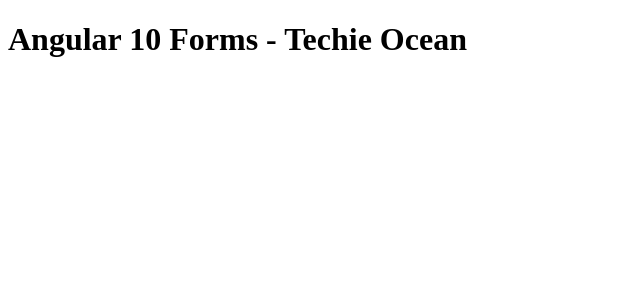
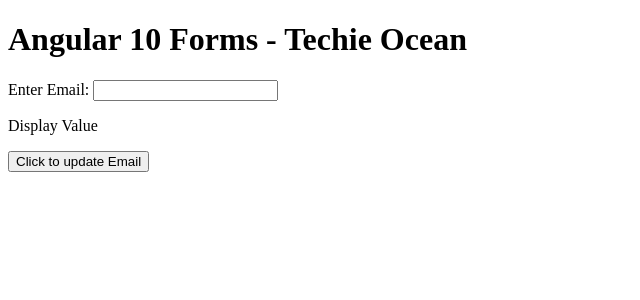
Before and after one commit to johnnycowboy3033/Angular-10-Forms-Techie-Ocean, an Angular app: page / in a window 1280 px wide. Shown: the top 300 px of the page, without its empty margins (0-640 px from the left). Built offline with nearby package versions, Linux system fonts and the light colour scheme.

Commit message:
Update README.md

```diff
--- a/src/app/app.component.html
+++ b/src/app/app.component.html
@@ -1 +1,14 @@
 <h1> {{ siteName }} </h1>
+
+<label>
+  Enter Email:
+    <input  type="text" [formControl]="email">
+</label>
+
+<p>
+  Display Value {{ email.value}}
+</p>
+
+<p>
+  <button (click)="updateEmail()">Click to update Email</button>
+</p>
--- a/src/app/app.component.ts
+++ b/src/app/app.component.ts
@@ -10,10 +10,16 @@
   title = 'Angular Tutorial';
   siteName = 'Angular 10 Forms - Techie Ocean';
 
+  email = new FormControl('');
+
   ngOnInit(): void {
   }
 
   constructor() {
   }
 
+  updateEmail(){
+    this.email.setValue('test@testdomain.com')
+  }
+
 }
```
Also changed, not shown: 1 other file (tests, documents, lock files or other folders).
